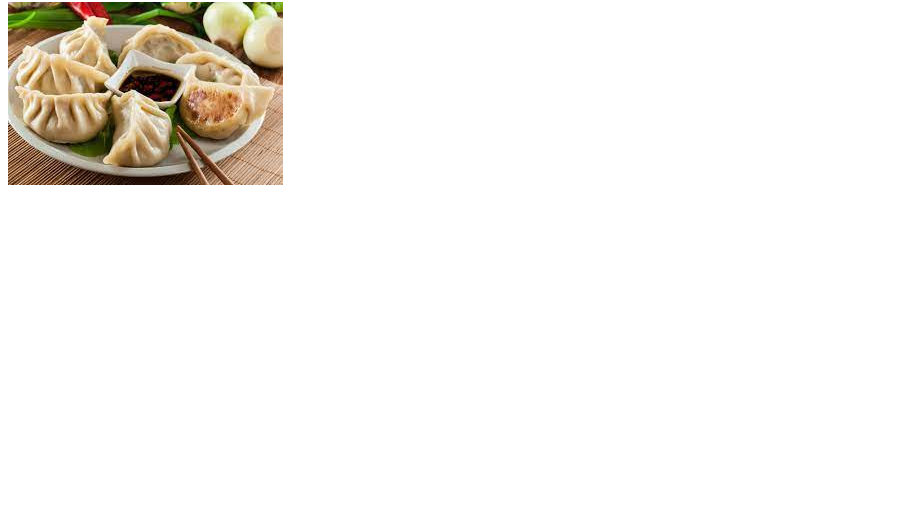
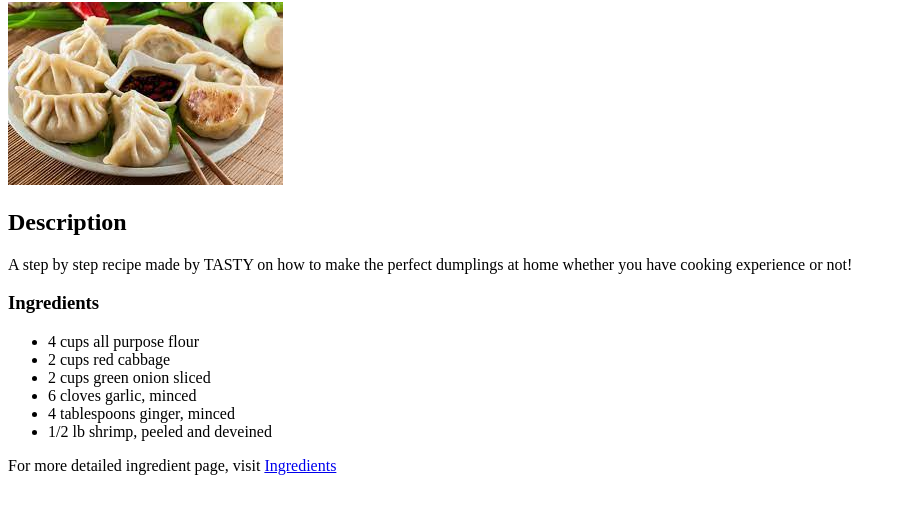
Before and after one commit to JeddyXie/odin-recipes, a plain HTML site: page recipes/dumplings.html in a window 1280 px wide. Shown: the part 78-592 px from the top of the page, without its empty margins (0-906 px from the left). Drawn offline with Linux system fonts and the light colour scheme.

Commit message:
Finalize recipe and add link for details

```diff
--- a/recipes/dumplings.html
+++ b/recipes/dumplings.html
@@ -12,6 +12,23 @@
 <body>
     <h1>Recipe for Dumplings</h1>
     <img src="../im/dumplings.jpeg" alt="Dumplings">
+        <h2>Description</h2>
+            <p>
+            A step by step recipe made by TASTY on how to make the perfect dumplings
+            at home whether you have cooking experience or not!
+            </p>
+    <h3> Ingredients</h3>
+        <ul>
+            <li>4 cups all purpose flour</li>
+            <li>2 cups red cabbage</li>
+            <li>2 cups green onion sliced</li>
+            <li>6 cloves garlic, minced</li>
+            <li>4 tablespoons ginger, minced</li>
+            <li>1/2 lb shrimp, peeled and deveined</li>
+        </ul>
+        <p>For more detailed ingredient page, visit <a href="https://tasty.co/recipe/homemade-dumplings">Ingredients
+
+        </a></p>
 
 </body>
 </html>
```
